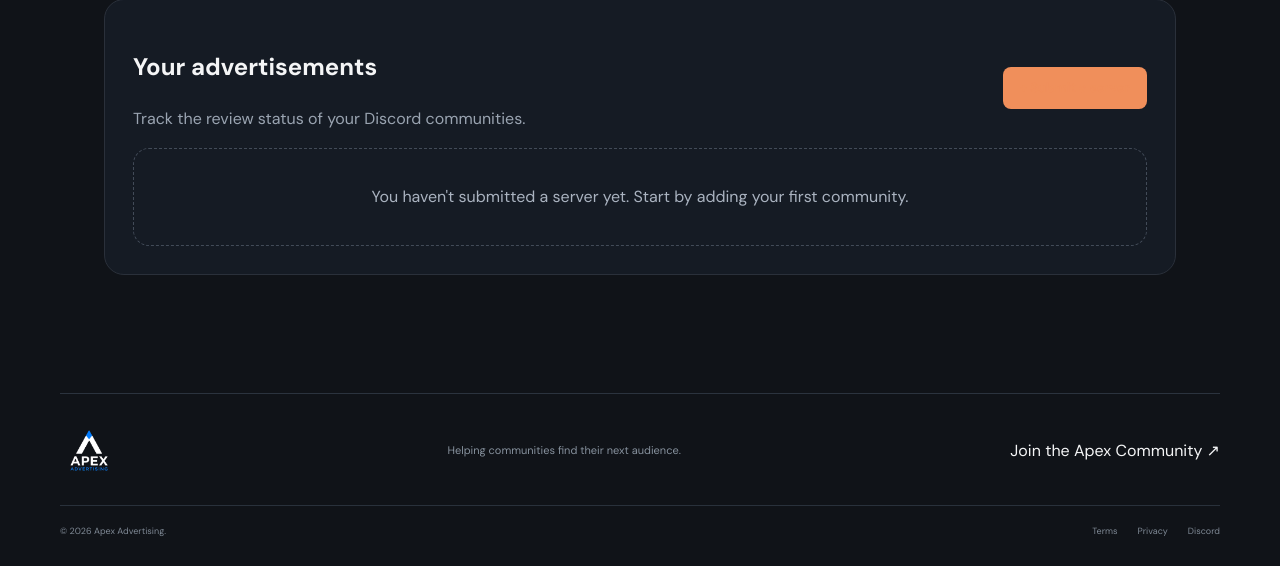
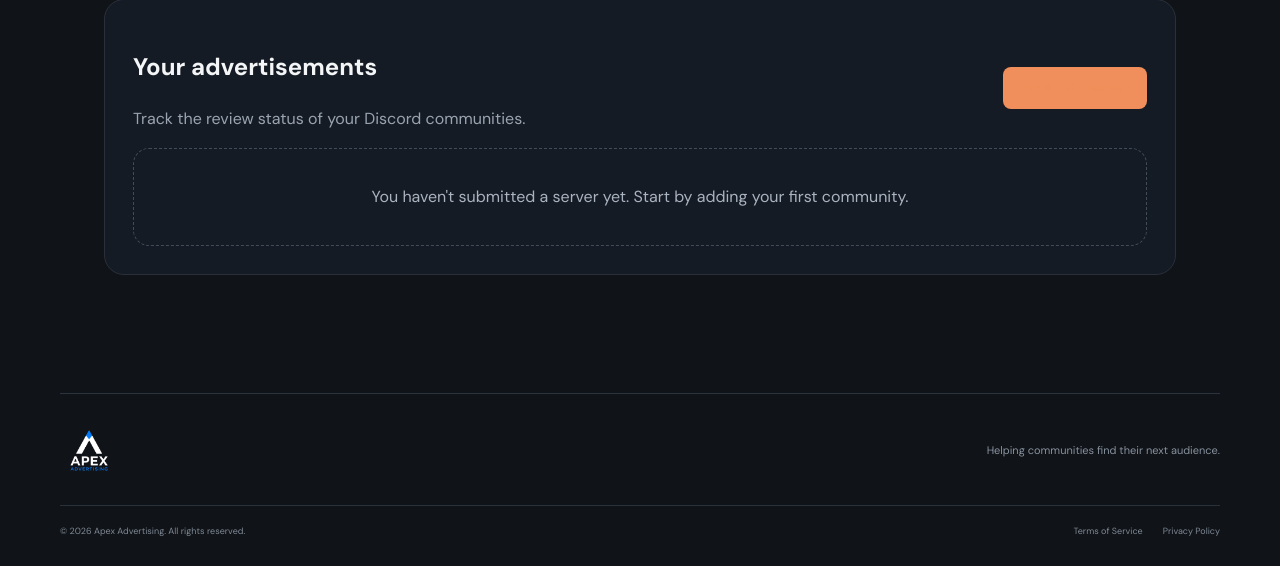
Before and after one commit to sousukeaizen0000-ui/apex-advertising, a Flask app: page /dashboard in a window 1280 px wide. Shown: the part 643-1209 px from the top of the page. Run offline with Flask 3, Linux system fonts and the light colour scheme; the visitor is signed in with stand-in values (Sample User, id 1); data comes from the database, SQL or seed files in the repository; data that the repository does not hold is empty; parts of the project's set-up code (start-up, migrations or seed data) failed here and were passed over.

Commit message:
Update base.html

```diff
--- a/templates/base.html
+++ b/templates/base.html
@@ -8,18 +8,15 @@
 
     <title>{% block title %}Apex Advertising{% endblock %}</title>
 
-    <!-- Favicon -->
     <link rel="icon" type="image/png"
           href="{{ url_for('static', filename='images/apex-logo.png') }}">
 
-    <!-- Fonts -->
     <link rel="preconnect" href="https://fonts.googleapis.com">
     <link rel="preconnect" href="https://fonts.gstatic.com" crossorigin>
 
     <link href="https://fonts.googleapis.com/css2?family=DM+Sans:wght@400;500;600;700;800&family=Space+Grotesk:wght@500;600;700&display=swap"
           rel="stylesheet">
 
-    <!-- Main stylesheet -->
     <link rel="stylesheet"
           href="{{ url_for('static', filename='styles.css') }}">
 </head>
@@ -49,7 +46,7 @@
                 Discover
             </a>
 
-            <a class="nav-link"
+            <a class="nav-link nav-member"
                href="{{ url_for('dashboard') if current_user else url_for('login') }}">
                 Member area
             </a>
@@ -129,30 +126,22 @@
                 Helping communities find their next audience.
             </p>
 
-            <a href="https://discord.gg/ApexAD"
-               target="_blank"
-               rel="noopener noreferrer">
-                Join the Apex Community ↗
-            </a>
-
         </div>
 
         <div class="footer-bottom">
 
             <span>
-                © {{ current_year }} Apex Advertising.
+                © {{ current_year }} Apex Advertising. All rights reserved.
             </span>
 
             <div>
 
-                <a href="{{ url_for('terms') }}">Terms</a>
+                <a href="{{ url_for('terms') }}">
+                    Terms of Service
+                </a>
 
-                <a href="{{ url_for('privacy') }}">Privacy</a>
-
-                <a href="https://discord.gg/ApexAD"
-                   target="_blank"
-                   rel="noopener noreferrer">
-                    Discord
+                <a href="{{ url_for('privacy') }}">
+                    Privacy Policy
                 </a>
 
             </div>
@@ -163,8 +152,6 @@
 
 </div>
 
-
-<!-- JAVASCRIPT -->
 <script src="{{ url_for('static', filename='script.js') }}"></script>
 
 </body>
```
